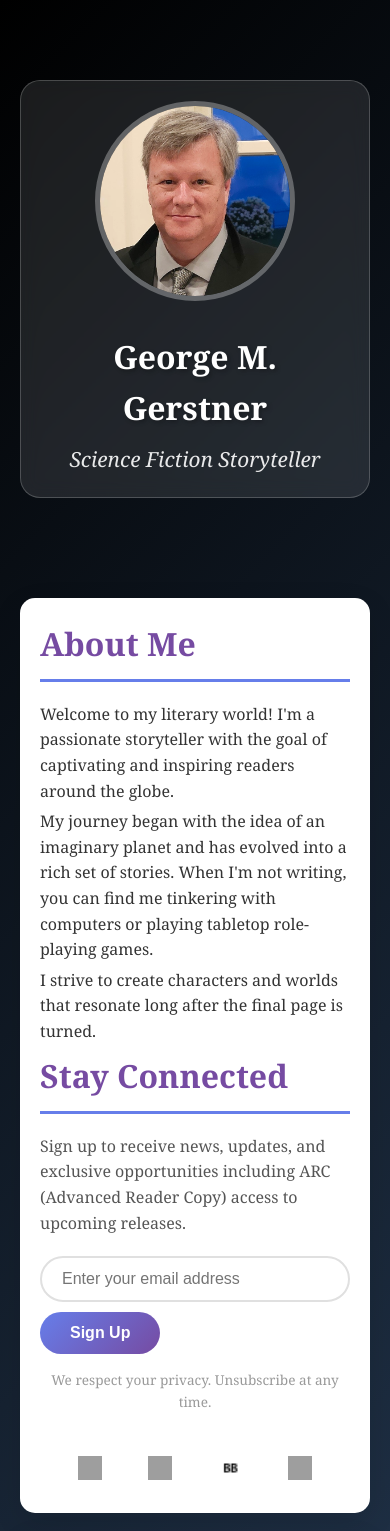
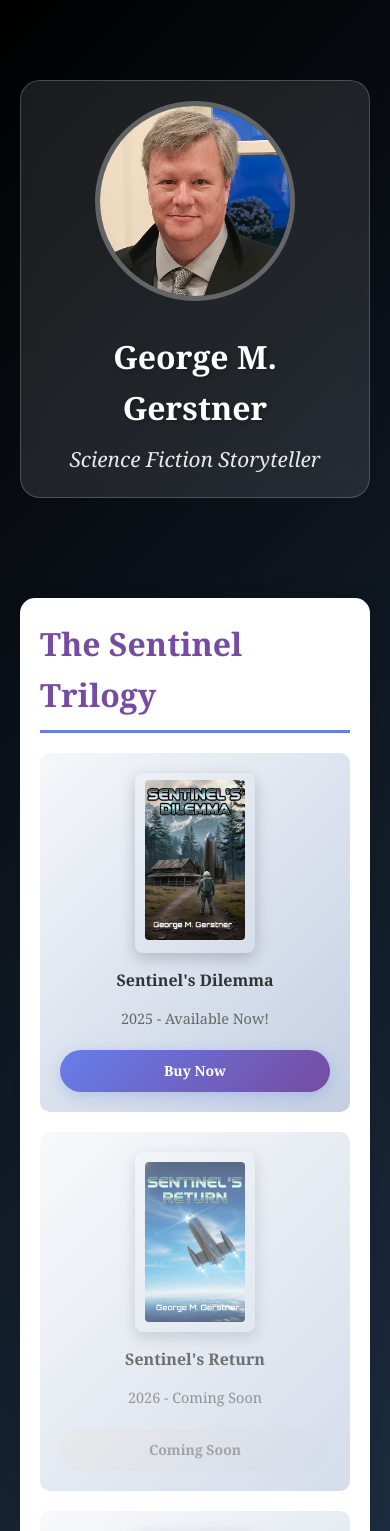
Before and after one commit to gmgerstner/author, a React (Create React App) app: page /#/ in a window 390 px wide. Shown: the top 1531 px of the page. Built offline with nearby package versions, Linux system fonts and the light colour scheme; grey boxes are pictures that could not be loaded.

Commit message:
Improved layout order, added CTA button

```diff
--- a/src/App.css
+++ b/src/App.css
@@ -424,3 +424,76 @@ footer {
     font-size: 1rem;
   }
 }
+
+/* Book Series CTA Button Styles */
+.book-info {
+  display: flex;
+  flex-direction: column;
+  gap: 8px;
+}
+
+.buy-button {
+  display: inline-block;
+  padding: 12px 24px;
+  background: linear-gradient(135deg, #667eea 0%, #764ba2 100%);
+  color: white;
+  text-decoration: none;
+  text-align: center;
+  font-weight: 700;
+  font-size: 16px;
+  border-radius: 25px;
+  transition: all 0.3s ease;
+  margin-top: 12px;
+  cursor: pointer;
+  border: none;
+  box-shadow: 0 4px 15px rgba(102, 126, 234, 0.3);
+}
+
+.buy-button:hover {
+  transform: translateY(-3px);
+  box-shadow: 0 8px 25px rgba(102, 126, 234, 0.4);
+  background: linear-gradient(135deg, #764ba2 0%, #667eea 100%);
+}
+
+.buy-button:active {
+  transform: translateY(-1px);
+}
+
+.preorder-button {
+  background: linear-gradient(135deg, #8b9dc3 0%, #9b7ba9 100%);
+  box-shadow: 0 4px 15px rgba(139, 157, 195, 0.3);
+}
+
+.preorder-button:hover {
+  background: linear-gradient(135deg, #9b7ba9 0%, #8b9dc3 100%);
+  box-shadow: 0 8px 25px rgba(139, 157, 195, 0.4);
+}
+
+.coming-soon-label {
+  display: inline-block;
+  padding: 12px 24px;
+  background: linear-gradient(135deg, #e0e0e0 0%, #c3cfe2 100%);
+  color: #666;
+  text-align: center;
+  font-weight: 600;
+  font-size: 16px;
+  border-radius: 25px;
+  margin-top: 12px;
+  cursor: default;
+  opacity: 0.8;
+}
+
+/* Optional: Enhance book card hover to show CTA is clickable */
+.book-card:hover .buy-button {
+  box-shadow: 0 8px 25px rgba(102, 126, 234, 0.5);
+}
+
+/* Responsive adjustments for CTAs */
+@media (max-width: 768px) {
+  .buy-button,
+  .preorder-button,
+  .coming-soon-label {
+    padding: 10px 20px;
+    font-size: 14px;
+  }
+}
--- a/src/components/BookSeries.js
+++ b/src/components/BookSeries.js
@@ -36,8 +36,33 @@ function BookSeries() {
                                 />
                             )}
                         </div>
-                        <div className="book-title">{book.title}</div>
-                        <div className="book-year">{book.year} - {book.status}</div>
+                        <div className="book-info">
+                            <div className="book-title">{book.title}</div>
+                            <div className="book-year">{book.year} - {book.status}</div>
+
+                            {/* CTA Button */}
+                            {book.isAvailable && book.url ? (
+                                <a
+                                    href={book.url}
+                                    target="_blank"
+                                    rel="noopener noreferrer"
+                                    className="buy-button"
+                                >
+                                    Buy Now
+                                </a>
+                            ) : book.url ? (
+                                <a
+                                    href={book.url}
+                                    target="_blank"
+                                    rel="noopener noreferrer"
+                                    className="buy-button preorder-button"
+                                >
+                                    Pre-order
+                                </a>
+                            ) : (
+                                <div className="coming-soon-label">Coming Soon</div>
+                            )}
+                        </div>
                     </div>
                 ))}
             </div>
--- a/src/components/Home.js
+++ b/src/components/Home.js
@@ -37,9 +37,9 @@ function Home() {
 
     return (
         <div className="main-content">
+            <section className="section full-width"><BookSeries /></section>
             <section className="section"><AboutMe /></section>
             <section className="section"><LatestNews /></section>
-            <section className="section full-width"><BookSeries /></section>
             <section className="section full-width"><Testimonials /></section>
         </div>
     );
```
